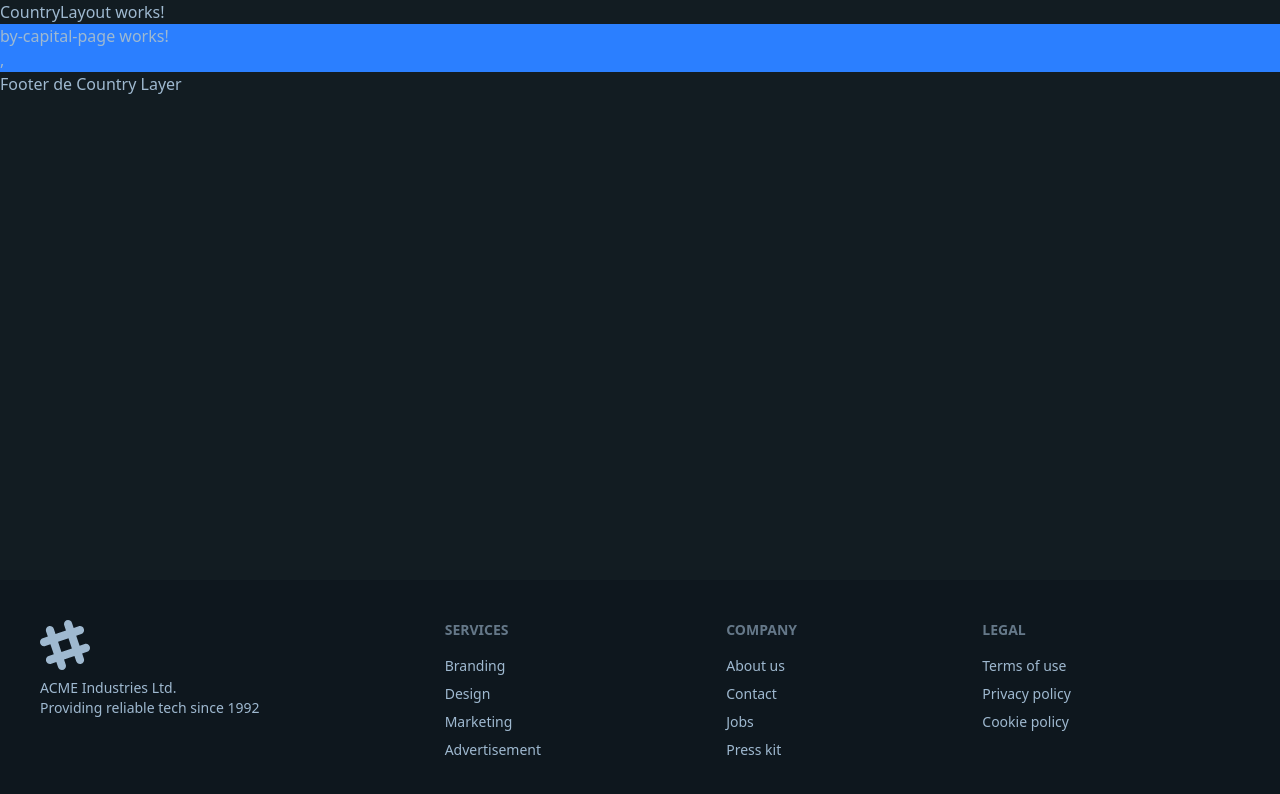
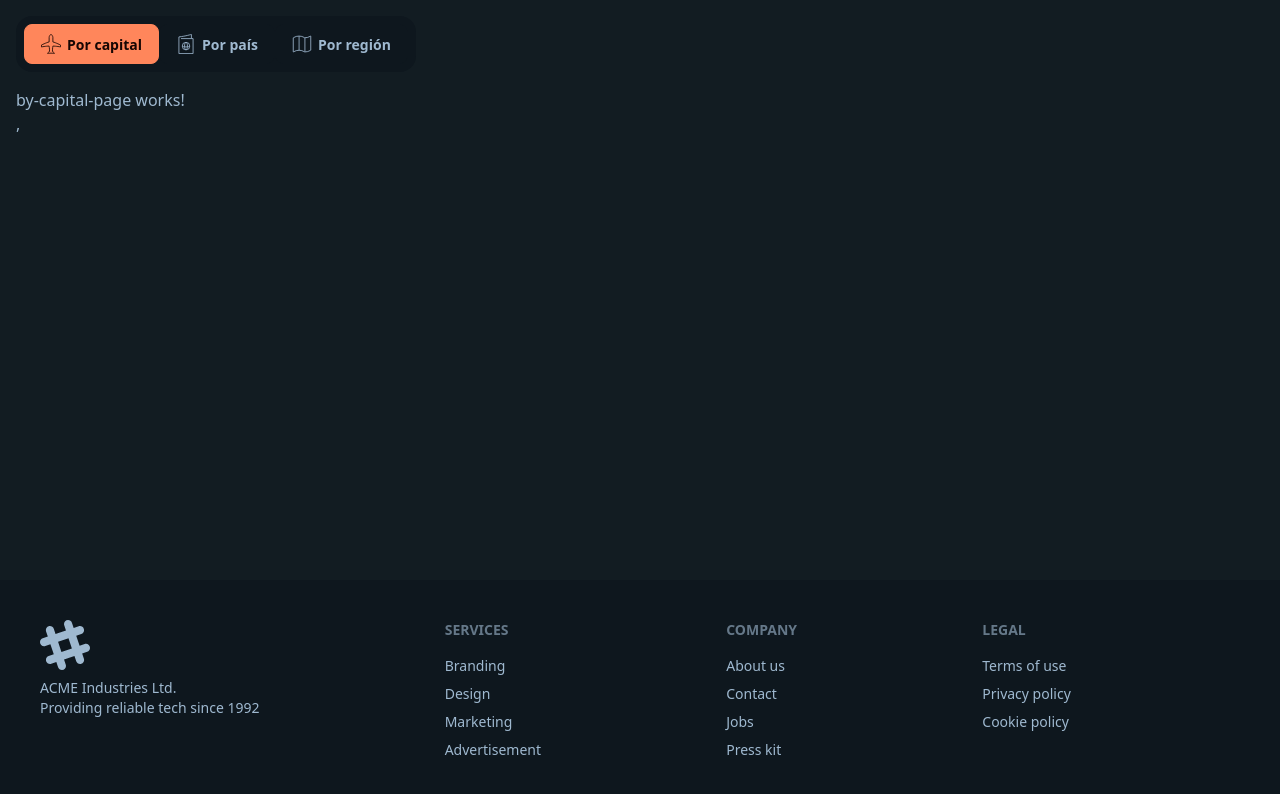
Before and after one commit to Adrian-DT/04-country-app, an Angular app: page /country/by-capital in a window 1280 px wide. Shown: the top 794 px of the page. Built offline with nearby package versions, Linux system fonts and the light colour scheme.

Commit message:
Creación del componente top-menu, implementando daisyUI con iconos de Iconify, implementacion de routerLink y routerLinkActive

```diff
--- /dev/null
+++ b/src/app/country/components/top-menu/top-menu.html
@@ -0,0 +1,31 @@
+<nav class="p-4 w-full">
+  <ul class="menu bg-base-200 sm:menu-horizontal rounded-box">
+    <li>
+      <a routerLink="by-capital" routerLinkActive="btn-primary" class="btn">
+        <svg xmlns="http://www.w3.org/2000/svg" width="20" height="20" viewBox="0 0 24 24">
+          <path d="M0 0h24v24H0z" fill="none" />
+          <path fill="none" stroke="currentColor" d="M.5 15.5v-2.25S6 10.5 9.75 9.5V4.211c0-.79.23-1.565.707-2.194c.364-.48.828-1.052 1.293-1.517h.5c.465.465.93 1.037 1.293 1.517c.478.629.707 1.404.707 2.194V9.5c3.75 1 9.25 3.75 9.25 3.75v2.25s-5.5-1-9.25-1c0 0-.5 2.28-.5 6.5c0 0 1.25.75 2.25 1.75v.5S13.75 23 12 23s-4 .25-4 .25v-.5c1-1 2.25-1.75 2.25-1.75c0-4.22-.5-6.5-.5-6.5c-3.75 0-9.25 1-9.25 1Z" />
+        </svg>
+        Por capital
+      </a>
+    </li>
+    <li>
+      <a routerLink="by-country" routerLinkActive="btn-primary" class="btn">
+        <svg xmlns="http://www.w3.org/2000/svg" width="20" height="20" viewBox="0 0 24 24">
+          <path d="M0 0h24v24H0z" fill="none" />
+          <path fill="none" stroke="currentColor" d="M18.5 5.5h2v18h-17v-20c8.5-1 14.75-3 14.75-3h.25zm0 0H6m10.5 9A4.5 4.5 0 0 0 12 10m4.5 4.5A4.5 4.5 0 0 1 12 19m4.5-4.5c-.5.5-2 1-4.5 1s-4-.5-4.5-1M12 10a4.5 4.5 0 0 0-4.5 4.5M12 10c.966 0 1.75 2.015 1.75 4.5S12.966 19 12 19m0-9c-.966 0-1.75 2.015-1.75 4.5S11.034 19 12 19m-4.5-4.5A4.5 4.5 0 0 0 12 19" />
+        </svg>
+        Por país
+      </a>
+    </li>
+    <li>
+      <a routerLink="by-region" routerLinkActive="btn-primary" class="btn">
+        <svg xmlns="http://www.w3.org/2000/svg" width="20" height="20" viewBox="0 0 24 24">
+          <path d="M0 0h24v24H0z" fill="none" />
+          <path fill="none" stroke="currentColor" d="M15.5 21.5v-17m0 17h-.333l-.358-.22A12 12 0 0 0 8.52 19.5H8.5m7 2h.177a12 12 0 0 0 6.173-1.71l.65-.39V2.5h-.25l-.357.22a12 12 0 0 1-6.29 1.78h-.353l-.483-.29A12 12 0 0 0 8.593 2.5H8.5m0 0h-.176A12 12 0 0 0 2.15 4.21l-.65.39v16.9h.25l.357-.22a12 12 0 0 1 6.29-1.78m.103-17v17m0 0h-.104m0 0H8.25" />
+        </svg>
+        Por región
+      </a>
+    </li>
+  </ul>
+</nav>
--- a/src/app/country/layouts/CountryLayout/CountryLayout.html
+++ b/src/app/country/layouts/CountryLayout/CountryLayout.html
@@ -1,11 +1,7 @@
-<p>CountryLayout works!</p>
+<country-top-menu></country-top-menu>
 
-<section class="bg-blue-500">
+<section class="px-4">
 
   <router-outlet />
 
 </section>
-
-
-
-<h3>Footer de Country Layer</h3>
--- a/src/app/country/layouts/CountryLayout/CountryLayout.ts
+++ b/src/app/country/layouts/CountryLayout/CountryLayout.ts
@@ -1,9 +1,10 @@
 import { Component } from '@angular/core';
 import { RouterOutlet } from '@angular/router';
+import { TopMenu } from "../../components/top-menu/top-menu";
 
 @Component({
   selector: 'app-country-layout',
-  imports: [RouterOutlet],
+  imports: [RouterOutlet, TopMenu],
   templateUrl: './CountryLayout.html',
 })
 export class CountryLayout {}
```
Also changed, not shown: src/app/country/components/top-menu/top-menu.ts (added, +9 -0 lines).
